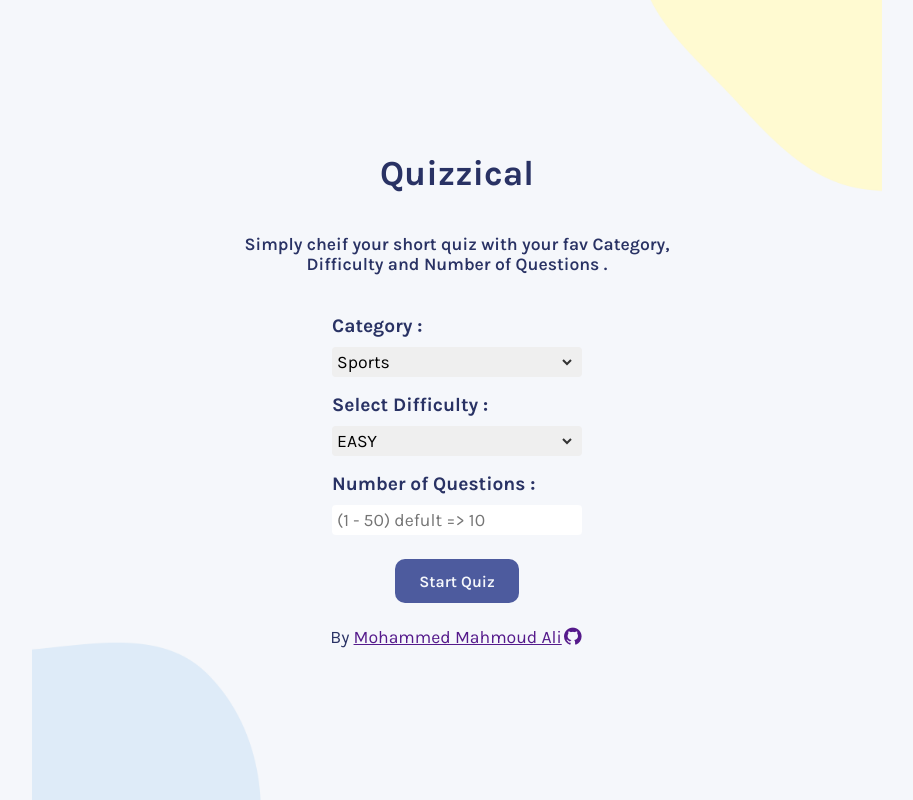
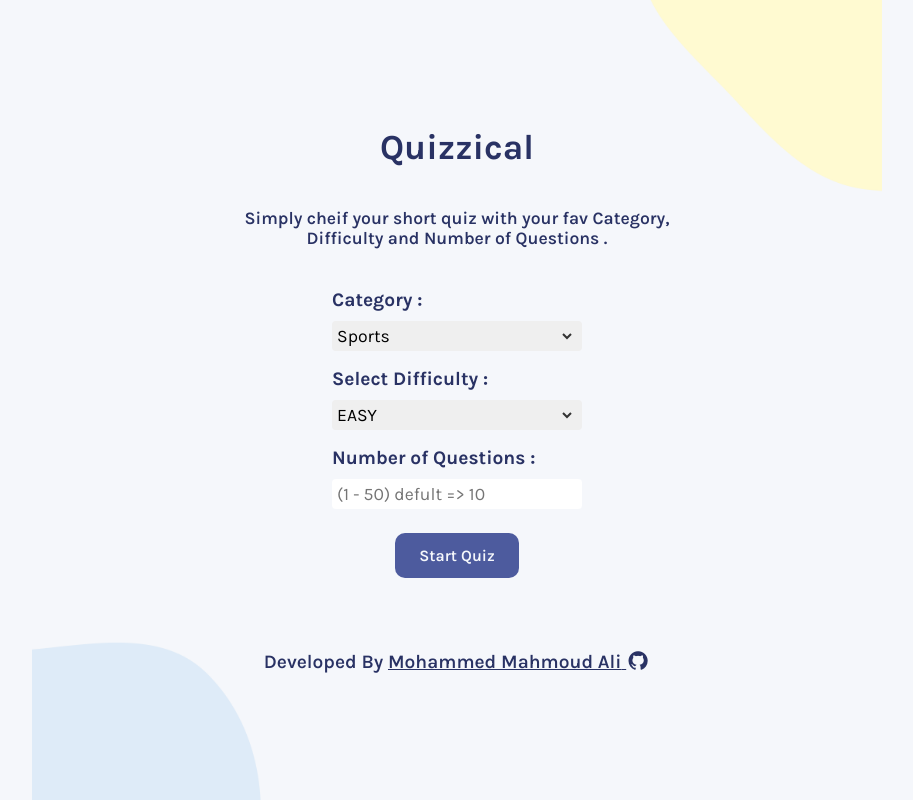
Before and after one commit to M0hammedMahm0ud/Quizzical-App, a React (Vite) app: page / in a window 1280 px wide. Shown: the whole page, without its empty margins (183-1096 px from the left). Built offline with nearby package versions, Linux system fonts and the light colour scheme; a web font is replaced by a local one.

Commit message:
footer styles

```diff
--- a/index.css
+++ b/index.css
@@ -201,7 +201,16 @@ option:hover {
   flex-direction: column;
   gap: 10px;
 }
-/* Mobile Support */
+footer {
+  margin-top: 3rem;
+  font-weight: 600;
+  font-size: 1.2rem;
+  text-align: center;
+}
+footer a {
+  color: #293264;
+}
+/* Responsive */
 @media (max-width: 600px) {
   .answers-span,
   .correct,
--- a/src/components/IntroPage.jsx
+++ b/src/components/IntroPage.jsx
@@ -122,9 +122,10 @@ export default function IntroPage() {
 
           <button onClick={() => setStartQuiz(() => true)}>Start Quiz</button>
           <footer>
-            By{" "}
-            <a href="">
-              Mohammed Mahmoud Ali<i class="fa-brands fa-github"></i>
+            Developed By{" "}
+            <a href="https://github.com/M0hammedMahm0ud" target="_blank">
+              Mohammed Mahmoud Ali{"  "}
+              <i class="fa-brands fa-github"></i>
             </a>
           </footer>
         </div>
```
